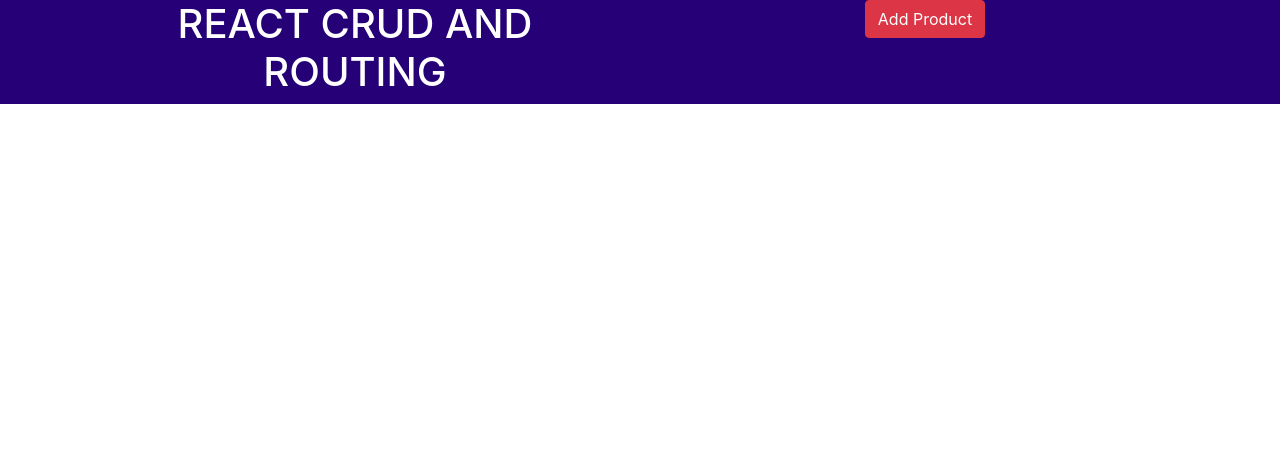
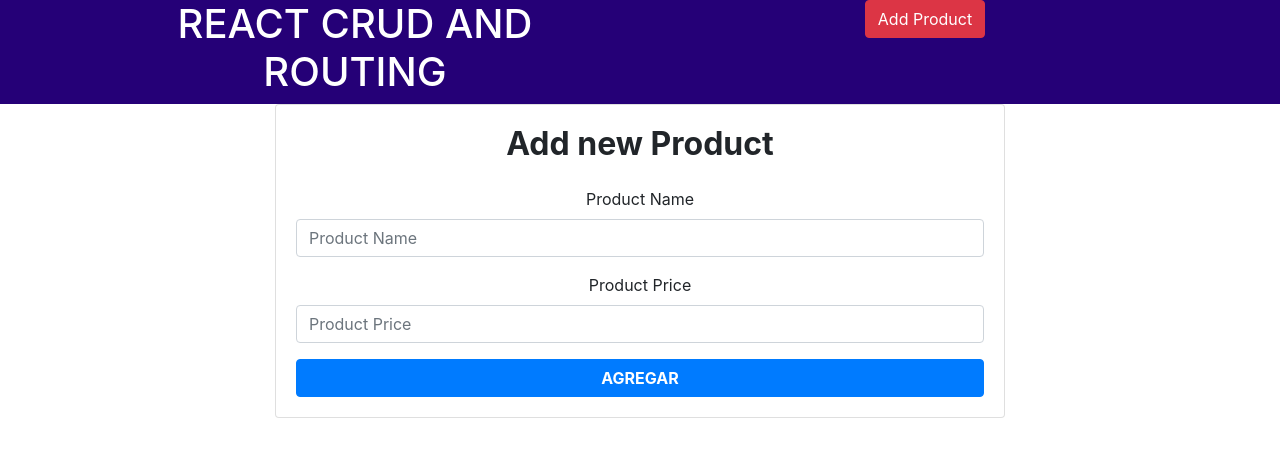
Before and after one commit to panther46/ProductListJsonServerTemplateRedux, a React (Create React App) app: page /products/new in a window 1280 px wide. Shown: the top 456 px of the page. Built offline with nearby package versions, Linux system fonts and the light colour scheme.

Commit message:
Building add products form, fixing routing with main component

```diff
--- a/src/components/header/index.js
+++ b/src/components/header/index.js
@@ -10,11 +10,11 @@
                 <div className = "row">
                     <div className = "col-6">
                         <div className= "navWrapper">
-                            <h1>REACT CRUD AND ROUTING</h1>
+                            <Link to = "/"><h1>REACT CRUD AND ROUTING</h1></Link>
                         </div>
                     </div>
                         <div className = "col-6">
-                            <a href="" className = "btn btn-danger">Add Product</a>
+                            <Link to="/products/new" className = "btn btn-danger">Add Product</Link>
                         </div>
                     </div>
                 </div>
--- a/src/components/newProduct/index.js
+++ b/src/components/newProduct/index.js
@@ -3,7 +3,44 @@
 
 function NewProduct(){
     return(
-        <h1>From New Product</h1>
+        <div className = "row justify-content-center">
+            <div className = "col-md-8">
+                <div className = "card">
+                    <div className = "card-body">
+                        <h2 className = "text-center mb-4 font-weight-bold">
+                            Add new Product
+                        </h2>
+                        <form>
+                            <div className = "form-group">
+                                <label>Product Name</label>
+                                <input
+                                type= "text"
+                                className = "form-control"
+                                placeholder = "Product Name"
+                                name = "name"
+                                />
+                            </div>
+                            <div className = "form-group">
+                                <label>Product Price</label>
+                                <input
+                                type= "number"
+                                className = "form-control"
+                                placeholder = "Product Price"
+                                name = "price"
+                                />
+                            </div>
+                            <button
+                            type = "submit"
+                            className = "btn btn-primary font-weight-bold text-uppercase d-block w-100"
+                                >Agregar
+                            </button>
+                        </form>
+
+                    </div>
+                </div>
+
+            </div>
+        </div>
     )
 }
 
--- a/src/components/products/index.js
+++ b/src/components/products/index.js
@@ -3,7 +3,7 @@
 
 function Products(){
     return(
-        <h1>From products</h1>
+        <p>From products main list</p>
     )
 }
 
```
